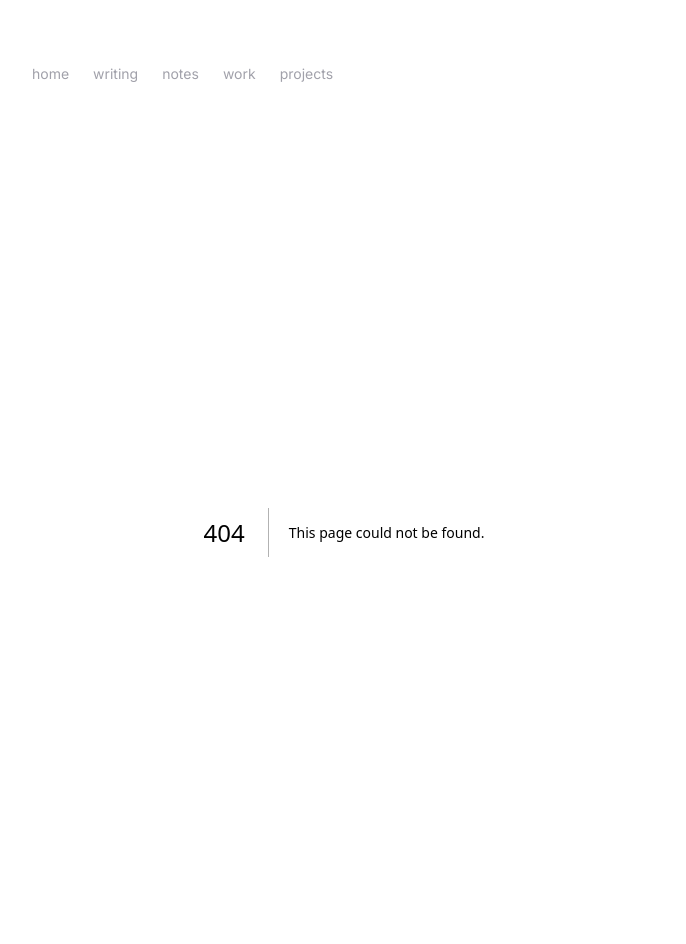
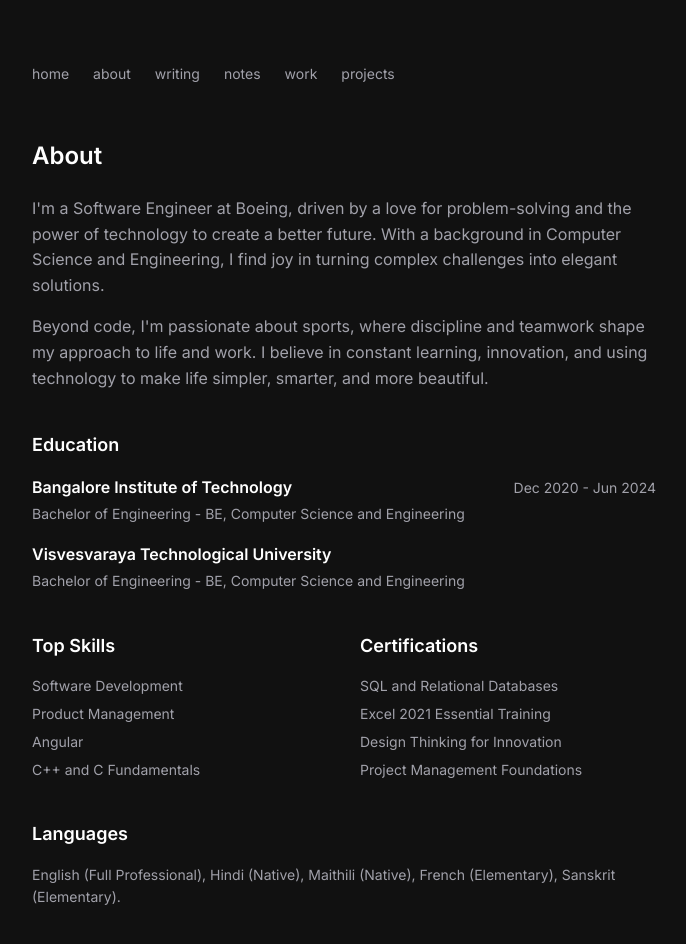
Before and after one commit to AbhipreetAman/personal-portfolio, a Next.js app: page /about in a window 1280 px wide. Before the commit this address had no page. Shown: the top 944 px of the page, without its empty margins (296-982 px from the left). Built offline with nearby package versions, Linux system fonts and the light colour scheme.

Commit message:
feat: complete website data mapping from resume

```diff
--- /dev/null
+++ b/src/app/about/page.tsx
@@ -0,0 +1,65 @@
+export default function About() {
+  return (
+    <div className="prose fade-in">
+      <h1 className="text-2xl font-semibold mb-6">About</h1>
+
+      <section className="mb-10">
+        <p className="text-[#a1a1aa]">
+          I&apos;m a Software Engineer at Boeing, driven by a love for problem-solving and the power of technology to create a better future.
+          With a background in Computer Science and Engineering, I find joy in turning complex challenges into elegant solutions.
+        </p>
+        <p className="text-[#a1a1aa]">
+          Beyond code, I&apos;m passionate about sports, where discipline and teamwork shape my approach to life and work. I believe in constant learning, innovation, and using technology to make life simpler, smarter, and more beautiful.
+        </p>
+      </section>
+
+      <section className="mb-10">
+        <h2 className="text-lg font-semibold mb-4 text-white">Education</h2>
+        <div className="space-y-4">
+          <div>
+            <div className="flex justify-between items-baseline mb-1">
+              <h3 className="text-white font-medium">Bangalore Institute of Technology</h3>
+              <span className="text-[#a1a1aa] text-sm">Dec 2020 - Jun 2024</span>
+            </div>
+            <p className="text-[#a1a1aa] text-sm">Bachelor of Engineering - BE, Computer Science and Engineering</p>
+          </div>
+          <div>
+            <div className="flex justify-between items-baseline mb-1">
+              <h3 className="text-white font-medium">Visvesvaraya Technological University</h3>
+            </div>
+            <p className="text-[#a1a1aa] text-sm">Bachelor of Engineering - BE, Computer Science and Engineering</p>
+          </div>
+        </div>
+      </section>
+
+      <section className="mb-10 grid grid-cols-1 md:grid-cols-2 gap-8">
+        <div>
+          <h2 className="text-lg font-semibold mb-4 text-white">Top Skills</h2>
+          <ul className="text-[#a1a1aa] text-sm space-y-2">
+            <li>Software Development</li>
+            <li>Product Management</li>
+            <li>Angular</li>
+            <li>C++ and C Fundamentals</li>
+          </ul>
+        </div>
+
+        <div>
+          <h2 className="text-lg font-semibold mb-4 text-white">Certifications</h2>
+          <ul className="text-[#a1a1aa] text-sm space-y-2">
+            <li>SQL and Relational Databases</li>
+            <li>Excel 2021 Essential Training</li>
+            <li>Design Thinking for Innovation</li>
+            <li>Project Management Foundations</li>
+          </ul>
+        </div>
+      </section>
+
+      <section className="mb-10">
+        <h2 className="text-lg font-semibold mb-4 text-white">Languages</h2>
+        <p className="text-[#a1a1aa] text-sm">
+          English (Full Professional), Hindi (Native), Maithili (Native), French (Elementary), Sanskrit (Elementary).
+        </p>
+      </section>
+    </div>
+  );
+}
--- a/src/app/layout.tsx
+++ b/src/app/layout.tsx
@@ -19,8 +19,9 @@ export default function RootLayout({
     <html lang="en">
       <body className={`${inter.className} antialiased selection:bg-[#333] selection:text-white`}>
         <div className="max-w-2xl mx-auto px-6 py-16">
-          <nav className="mb-12 flex space-x-6 text-sm text-[#a1a1aa]">
+          <nav className="mb-12 flex space-x-6 text-sm text-[#a1a1aa] overflow-x-auto whitespace-nowrap pb-2">
             <Link href="/" className="hover:text-white transition-colors">home</Link>
+            <Link href="/about" className="hover:text-white transition-colors">about</Link>
             <Link href="/writing" className="hover:text-white transition-colors">writing</Link>
             <Link href="/notes" className="hover:text-white transition-colors">notes</Link>
             <Link href="/work" className="hover:text-white transition-colors">work</Link>
--- a/src/app/work/page.tsx
+++ b/src/app/work/page.tsx
@@ -12,11 +12,12 @@ export default function Work() {
             <h2 className="text-lg font-medium text-white m-0">Boeing</h2>
             <span className="text-sm text-[#a1a1aa]">Aug 2024 - Present</span>
           </div>
-          <p className="text-white text-sm mb-3">Software Engineer</p>
+          <p className="text-white text-sm mb-3">Software Engineer (Bengaluru)</p>
           <ul className="text-[#a1a1aa] text-sm space-y-2 list-disc pl-4">
             <li>Architected and delivered enterprise-grade software solutions at scale.</li>
-            <li>Engineered secure, resilient, and high-performance systems.</li>
-            <li>Applied AI-powered workflows to enhance productivity.</li>
+            <li>Engineered secure, resilient, and high-performance systems with a strong emphasis on scalability, maintainability, and reliability.</li>
+            <li>Applied AI-powered development workflows to enhance productivity, accelerate troubleshooting, and improve software quality.</li>
+            <li>Established best practices in software design, code quality, testing, and system architecture.</li>
           </ul>
         </div>
 
@@ -25,10 +26,24 @@ export default function Work() {
             <h2 className="text-lg font-medium text-white m-0">OSCode</h2>
             <span className="text-sm text-[#a1a1aa]">Jan 2024 - Jul 2024</span>
           </div>
-          <p className="text-white text-sm mb-3">Advisor</p>
+          <p className="text-white text-sm mb-3">Advisor (Bengaluru)</p>
           <ul className="text-[#a1a1aa] text-sm space-y-2 list-disc pl-4">
-            <li>Played a pivotal role in shaping strategic initiatives.</li>
-            <li>Spearheaded team management and leadership efforts.</li>
+            <li>Played a pivotal role in shaping strategic initiatives and driving the growth of OSCode.</li>
+            <li>Spearheaded team management and leadership efforts to enhance organizational efficiency.</li>
+            <li>Fostered collaborative problem-solving and critical thinking to address complex challenges effectively.</li>
+          </ul>
+        </div>
+
+        <div>
+          <div className="flex justify-between items-baseline mb-2">
+            <h2 className="text-lg font-medium text-white m-0">Web Development Team</h2>
+            <span className="text-sm text-[#a1a1aa]">Feb 2023 - Jan 2024</span>
+          </div>
+          <p className="text-white text-sm mb-3">Team Member (Bengaluru)</p>
+          <ul className="text-[#a1a1aa] text-sm space-y-2 list-disc pl-4">
+            <li>Contributed to the development of responsive and user-friendly websites using HTML5, CSS, and JavaScript.</li>
+            <li>Gained hands-on experience with Linux and version control systems, ensuring seamless project delivery.</li>
+            <li>Collaborated within a dynamic team environment to design and implement innovative web solutions.</li>
           </ul>
         </div>
       </div>
```
